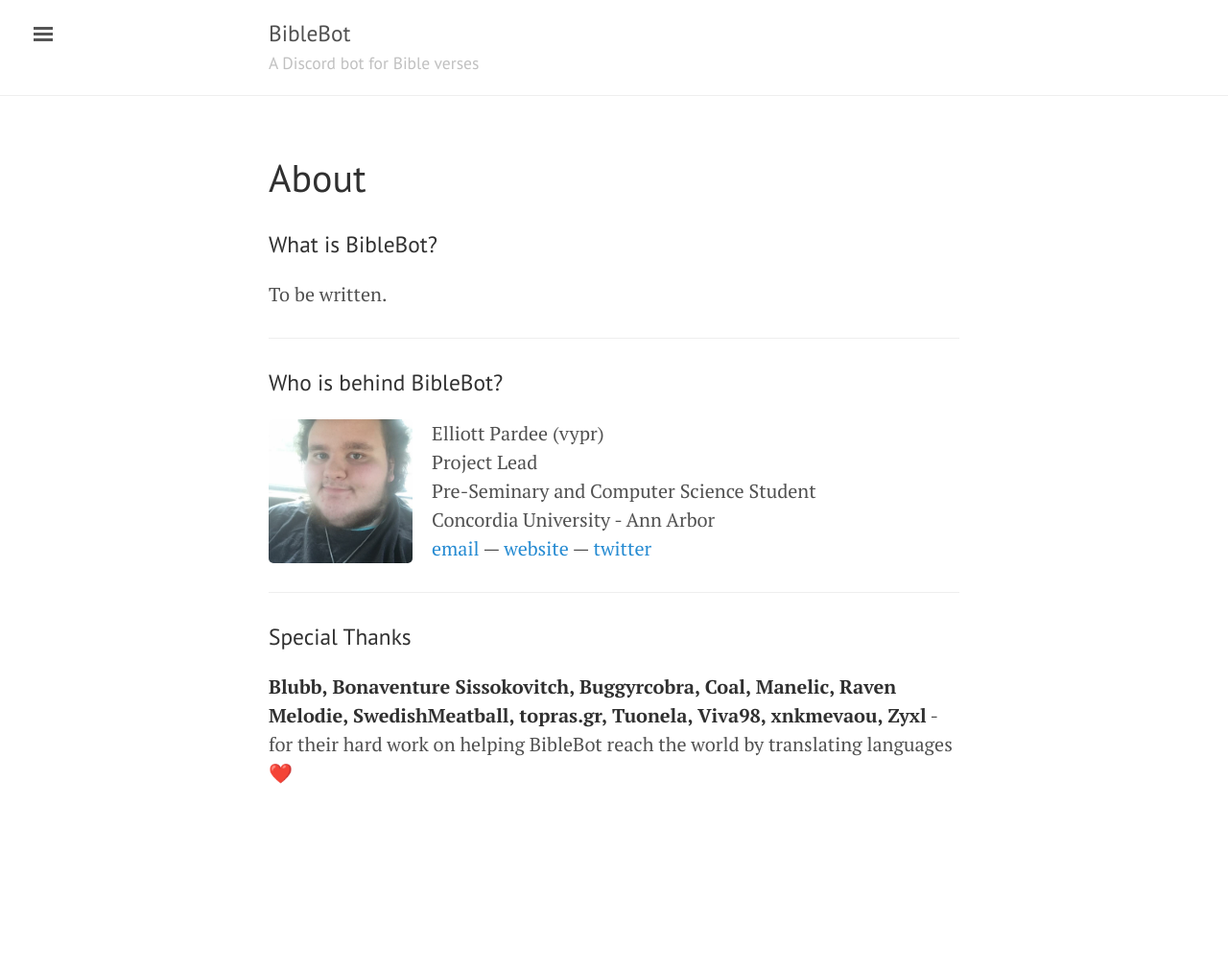
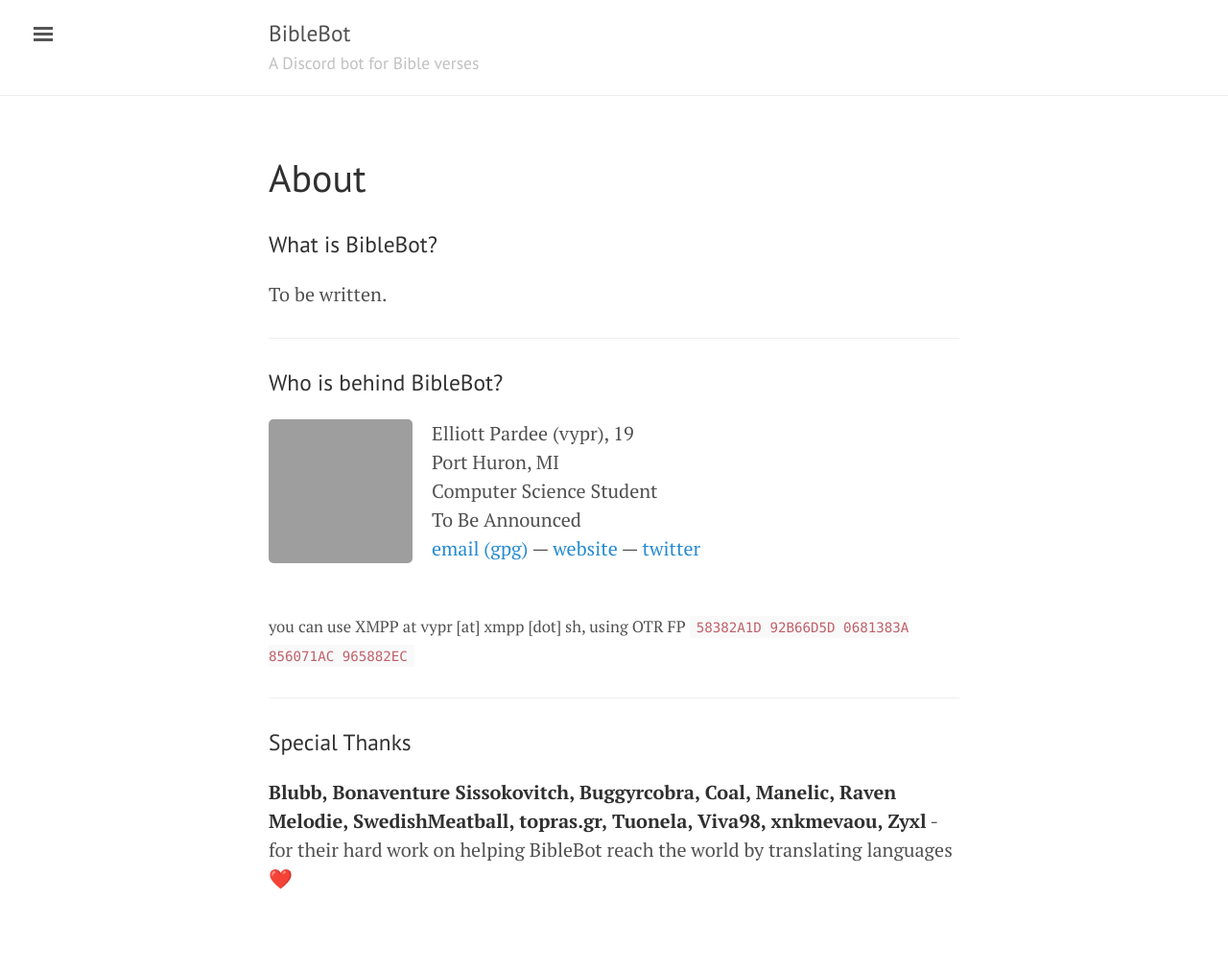
Before and after one commit to JESUSANSWERS777/BibleBot-1, a Jekyll site: the page built from about.md, in a window 1280 px wide. Shown: the whole page at 96% size. Built offline with Jekyll 4.4.1, drawn with Linux system fonts in a browser that asks for light colours; emoji names are drawn with the system emoji font; before the commit the page ends 901 px from its top, so only the background shows below that; grey boxes are pictures that could not be loaded.

Commit message:
Update about.md

```diff
--- a/about.md
+++ b/about.md
@@ -11,12 +11,9 @@
 
 ### Who is behind BibleBot?
 
-<div style="float: left;margin-right:20px;"><img alt="Photo of Elliott Pardee" src="{{ site.baseurl }}/public/elliott.png" width="150px" height="150px"></div>
-Elliott Pardee (vypr)<br>
-Project Lead<br>
-Pre-Seminary and Computer Science Student<br>
-Concordia University - Ann Arbor<br>
-<a href="mailto:vypr@vypr.space">email</a> &mdash; <a href="http://vypr.space">website</a> &mdash; <a href="https://twitter.com/thevypr">twitter</a>
+<div style="float:left;margin-right:20px;border-radius:5px;"><img alt="Photo of Elliott Pardee" src="https://vypr.space/assets/images/elliott.png" width="150px" height="150px"></div> Elliott Pardee (vypr), 19<br> Port Huron, MI<br>Computer Science Student<br> To Be Announced<br> <a href="mailto:vypr@vypr.space">email</a> <a href="https://vypr.space/gpg">(gpg)</a> — <a href="http://vypr.space">website</a> — <a href="https://twitter.com/thevypr">twitter</a> <br><br>
+
+<small>you can use XMPP at vypr \[at\] xmpp \[dot\] sh, using OTR FP `58382A1D 92B66D5D 0681383A 856071AC 965882EC`</small>
 
 ---
 
```
